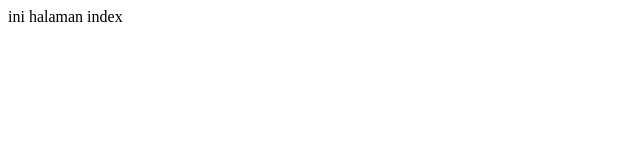
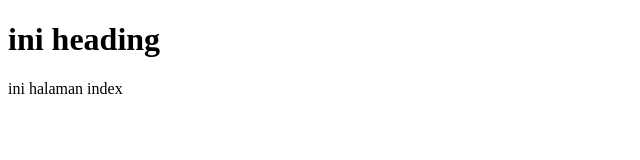
Before and after one commit to HurirPrima/12_Novi, a plain HTML site: page index.html in a window 1280 px wide. Shown: the whole page, without its empty margins (0-640 px from the left). Drawn offline with Linux system fonts and the light colour scheme.

Commit message:
menambahkan heading ke index.html-Novi

```diff
--- a/index.html
+++ b/index.html
@@ -6,6 +6,7 @@
     <title>Document</title>
 </head>
 <body>
+    <h1>ini heading</h1>
     ini halaman index
 </body>
 </html>
```
